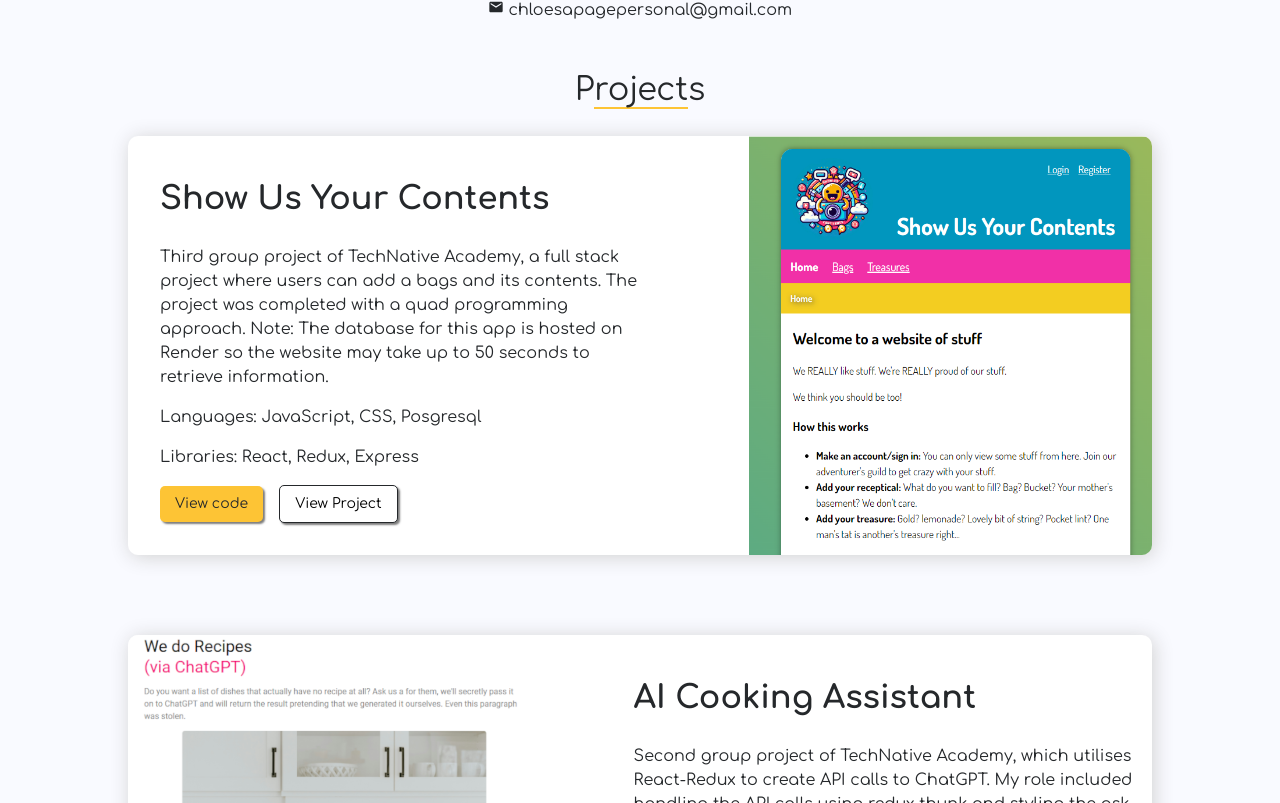
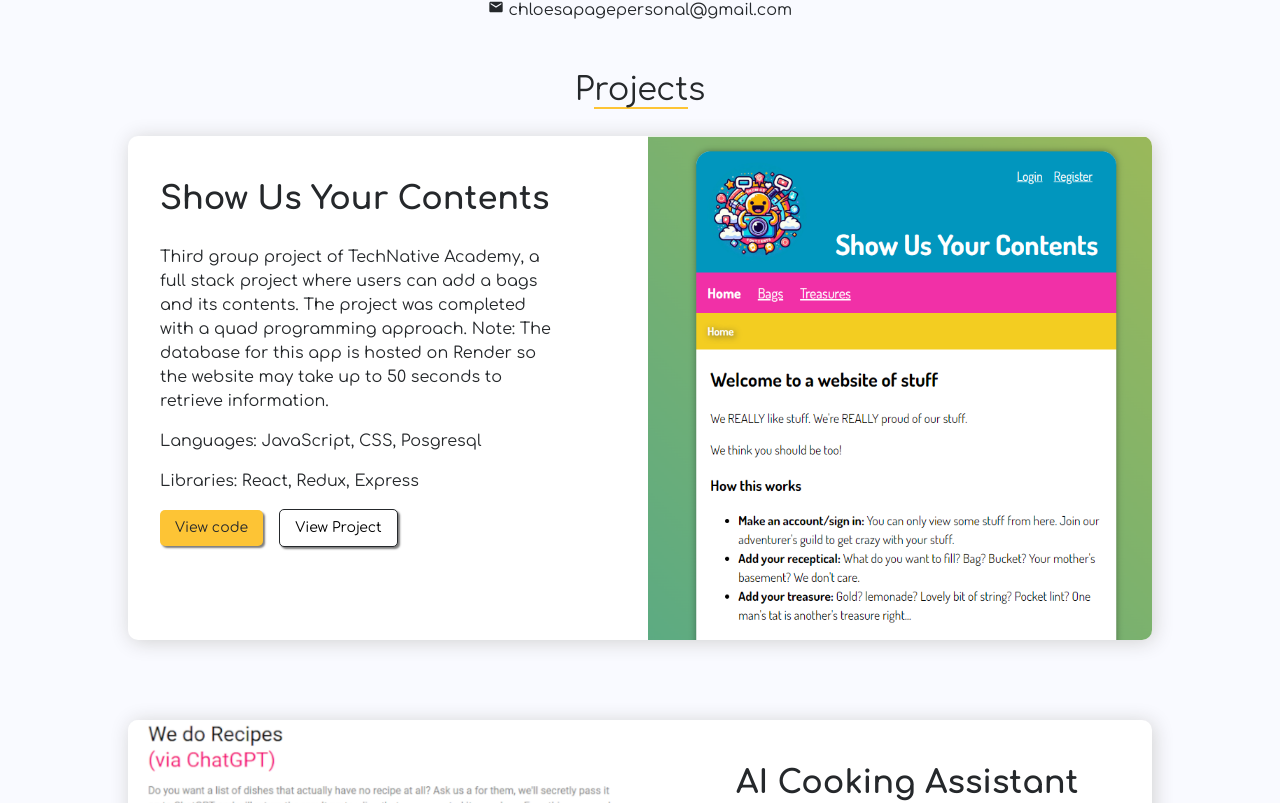
Before and after one commit to ChloeSAPage/portfolio, a React (Vite) app: page / in a window 1280 px wide. Shown: the part 717-1520 px from the top of the page. Built offline with nearby package versions, Linux system fonts and the light colour scheme.

Commit message:
Make image max-width 50%

```diff
--- a/src/components/views/ProjectCard/ProjectCard.module.css
+++ b/src/components/views/ProjectCard/ProjectCard.module.css
@@ -54,7 +54,7 @@
     }
 
     .image {
-        max-width: 40%;
+        max-width: 50%;
         max-height: 100%;
         flex: 5;
         margin-top: 0;
```
